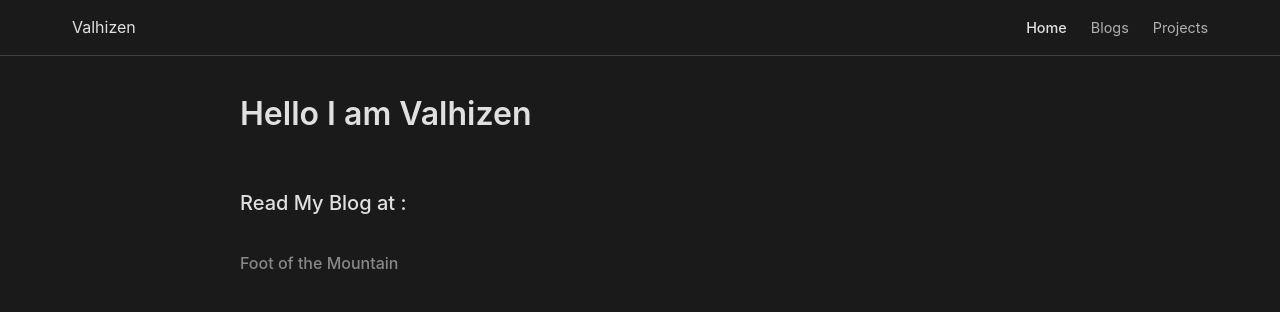
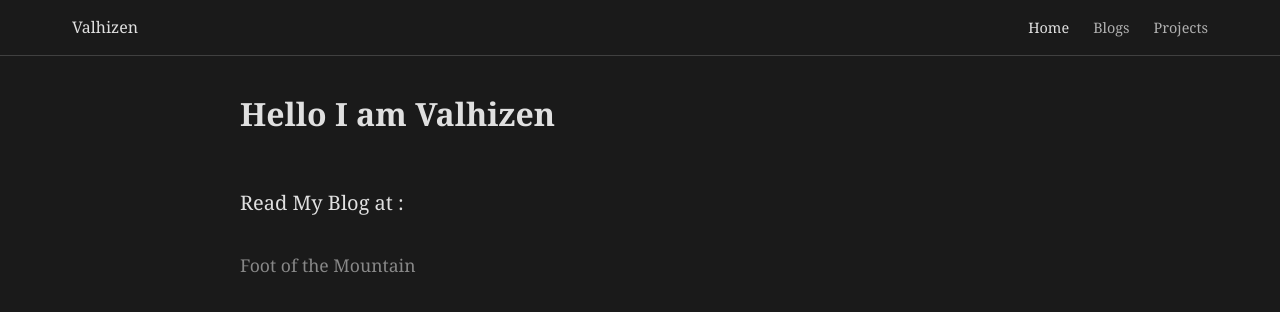
Before and after one commit to valhizen/ValhizenWeb, a SvelteKit app: page / in a window 1280 px wide. Shown: the top 312 px of the page. Built offline with nearby package versions, Linux system fonts and the light colour scheme.

Commit message:
Fonts Changed

```diff
--- a/src/routes/+layout.svelte
+++ b/src/routes/+layout.svelte
@@ -24,7 +24,7 @@
 		padding: 0;
 		width: 100%;
 		min-height: 100vh;
-		font-family: 'Inter', system-ui, -apple-system, BlinkMacSystemFont, sans-serif;
+		font-family: 'Georgia', 'Times New Roman', 'Times', serif;
 		background: var(--color-bg);
 		color: var(--color-text);
 		line-height: 1.6;
@@ -94,10 +94,10 @@
 	}
 
 	:global(p) {
-		font-size: 1rem;
+		font-size: 1.1rem;
 		margin: 1rem 0;
 		color: var(--color-text-secondary);
-		line-height: 1.6;
+		line-height: 1.7;
 	}
 
 	:global(a) {
@@ -131,7 +131,7 @@
 		}
 
 		:global(p) {
-			font-size: 0.9rem;
+			font-size: 1rem;
 		}
 	}
 </style>
```
